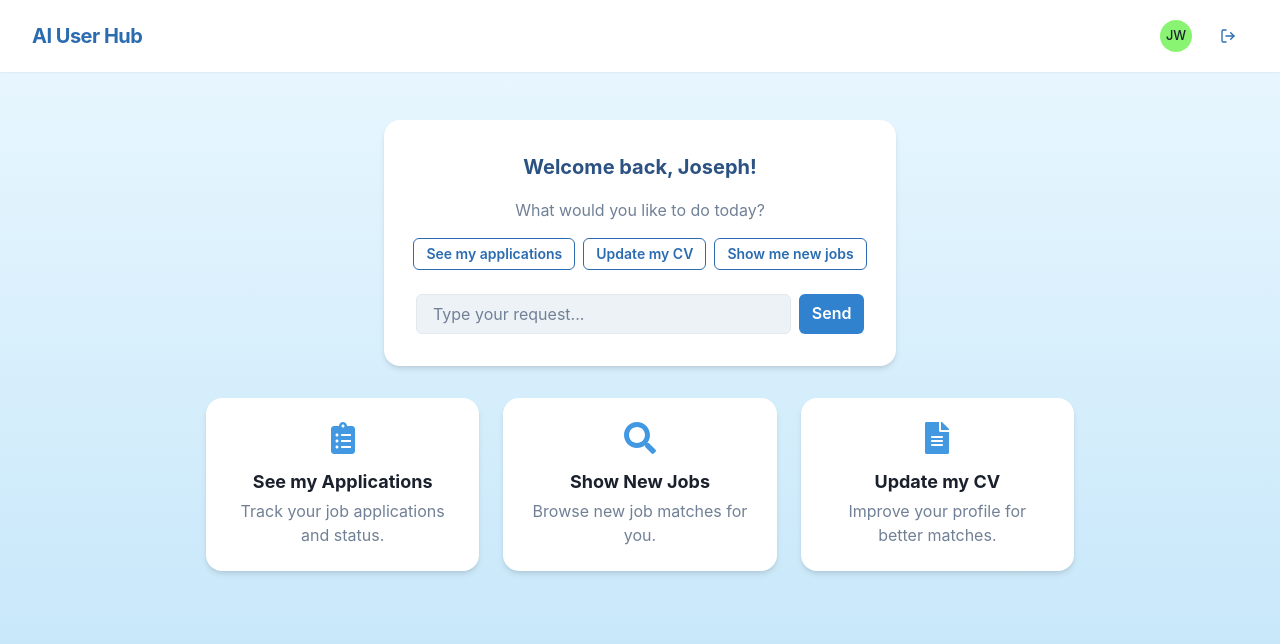
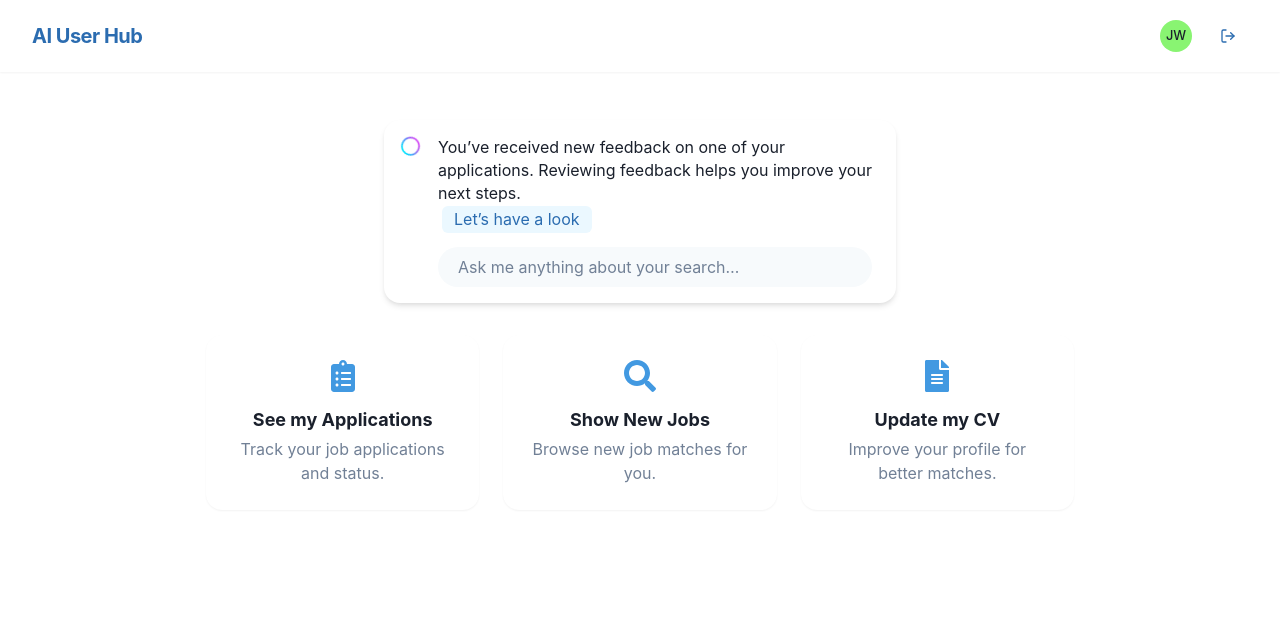
Before and after one commit to joseph-Woodland/ai-user-hub, a React (Vite) app: page / in a window 1280 px wide. Shown: the top 644 px of the page. Built offline with nearby package versions, Linux system fonts and the light colour scheme.

Commit message:
Styling updates to the AI chat box

```diff
--- a/src/App.jsx
+++ b/src/App.jsx
@@ -17,7 +17,7 @@ function App() {
   };
 
   return (
-    <Box minH="100vh" bgGradient="linear(to-b, blue.50, blue.100)">
+    <Box minH="100vh" bg="grey.50">
       <Header />
       <Box pt={12} display="flex" flexDirection="column" alignItems="center">
         <AIChatBox onSelect={handleSelect} />
--- a/src/components/AIChatBox.jsx
+++ b/src/components/AIChatBox.jsx
@@ -1,81 +1,260 @@
-import { Box, VStack, Input, Button, Text, HStack, useColorModeValue } from "@chakra-ui/react";
-import { useState } from "react";
+import { Box, Input, Button, HStack, useColorModeValue, Flex } from "@chakra-ui/react";
+import { useState, useEffect, useRef } from "react";
+import AiRing from "./AiRing";
 
-const SUGGESTIONS = [
-  "See my applications",
-  "Update my CV",
-  "Show me new jobs",
+// Example prompts with inline CTA text and a CTA "key"
+const PROMPTS = [
+  {
+    text: "You’ve received new feedback on one of your applications. Reviewing feedback helps you improve your next steps. ",
+    cta: "Let’s have a look",
+    action: "feedback"
+  },
+  {
+    text: "Congrats on submitting your first application, Joseph! Keeping track of your applications is the best way to stay on top of opportunities. ",
+    cta: "View your application status",
+    action: "applications"
+  },
+  {
+    text: "Nice work—10 applications sent! Reviewing where you stand can help you plan your next moves or follow up. ",
+    cta: "See your recent applications",
+    action: "applications"
+  },
+  {
+    text: "Welcome back, Joseph—we’ve missed you! There are updates and new jobs waiting for you since your last visit. ",
+    cta: "Catch up on what’s new",
+    action: "jobs"
+  },
+  {
+    text: "We noticed your CV could use a quick update. Adding a bit more detail can help you match with more roles. ",
+    cta: "Improve your CV now",
+    action: "cv"
+  },
+  {
+    text: "Looks like your search is pretty specific. Widening your filters could uncover more great roles. ",
+    cta: "Broaden your job search",
+    action: "search"
+  },
+  {
+    text: "Not much activity lately, Joseph. Want to discover new jobs or update your preferences? ",
+    cta: "Explore new opportunities",
+    action: "jobs"
+  }
 ];
+function ChatInput({ value, onChange, onSend }) {
+  const [isFocused, setIsFocused] = useState(false);
+  const inputBg = useColorModeValue("gray.50", "gray.800");
+  const focusRing = useColorModeValue("0 0 0 2px #4299e1", "0 0 0 2px #63b3ed");
+
+  return (
+    <Box
+      position="relative"
+      w="100%"
+      mt={2}
+    >
+      <Input
+        value={value}
+        onChange={onChange}
+        onKeyDown={e => {
+          if (e.key === "Enter" && value.trim()) {
+            onSend(value);
+          }
+        }}
+        placeholder="Ask me anything about your search…"
+        bg={inputBg}
+        border="none"
+        borderRadius="full"
+        px={5}
+        py={3}
+        fontSize="md"
+        boxShadow={isFocused ? focusRing : "none"}
+        transition="box-shadow 0.2s"
+        _focusVisible={{
+          boxShadow: focusRing,
+          outline: "none",
+        }}
+        onFocus={() => setIsFocused(true)}
+        onBlur={() => setIsFocused(false)}
+        pr="2.5em"
+      />
+      {/* Animated listening dot */}
+      {value && (
+        <Box
+          position="absolute"
+          right={5}
+          top="50%"
+          transform="translateY(-50%)"
+          fontSize="lg"
+          color="blue.400"
+          opacity={0.7}
+          pointerEvents="none"
+        >
+          <span className="dot-typing">...</span>
+        </Box>
+      )}
+      <style>
+        {`
+          .dot-typing::after {
+            content: '';
+            display: inline-block;
+            width: 1.2em;
+            height: 1.2em;
+            border-radius: 50%;
+            background: currentColor;
+            opacity: 0.4;
+            animation: dot-pulse 1s infinite linear alternate;
+            margin-left: 0.3em;
+          }
+          @keyframes dot-pulse {
+            0% { opacity: 0.2; transform: scale(0.9);}
+            100% { opacity: 1; transform: scale(1.2);}
+          }
+        `}
+      </style>
+    </Box>
+  );
+}
 
 function AIChatBox({ onSelect }) {
   const [input, setInput] = useState("");
-  const bg = useColorModeValue("white", "gray.700");
+  const [displayed, setDisplayed] = useState(""); // just a string, not array!
+  const [isTyping, setIsTyping] = useState(true);
+  const [promptIdx, setPromptIdx] = useState(0);
 
-  const handleSuggestion = (text) => {
-    setInput("");
-    onSelect(text.toLowerCase().includes("application") ? "applications"
-      : text.toLowerCase().includes("cv") ? "cv"
-      : text.toLowerCase().includes("job") ? "jobs"
-      : text
-    );
-  };
+  const prompt = PROMPTS[promptIdx];
+  const fullMsg = prompt.text + prompt.cta;
+  const ctaStart = fullMsg.indexOf(prompt.cta);
+
+  // Robust typing effect (no ghosts, no doubles)
+  useEffect(() => {
+    setDisplayed("");
+    setIsTyping(true);
+    let idx = 0;
+    let active = true;
+    function typeNext() {
+      if (!active) return;
+      setDisplayed(fullMsg.slice(0, idx + 1));
+      idx++;
+      if (idx < fullMsg.length) {
+        const delay = 22 + Math.random() * 28;
+        setTimeout(typeNext, delay);
+      } else {
+        setIsTyping(false);
+      }
+    }
+    typeNext();
+    return () => { active = false; };
+    // eslint-disable-next-line
+  }, [promptIdx, fullMsg]);
 
   const handleSend = () => {
     if (input.trim()) {
-      onSelect(
-        input.toLowerCase().includes("application") ? "applications"
-        : input.toLowerCase().includes("cv") ? "cv"
-        : input.toLowerCase().includes("job") ? "jobs"
-        : input
-      );
+      onSelect(input.trim().toLowerCase());
       setInput("");
     }
   };
 
+  const handleCtaClick = () => {
+    onSelect(prompt.action);
+  };
+
+  // For demo: click AI ring to cycle prompts
+  const cyclePrompt = () => {
+    if (!isTyping) {
+      setPromptIdx((prev) => (prev + 1) % PROMPTS.length);
+    }
+  };
+
+  const chatBg = useColorModeValue("white", "gray.100");
+  const aiTextColor = useColorModeValue("blue.700", "blue.200");
+  const ctaBg = useColorModeValue("blue.50", "blue.700");
+  const ctaColor = useColorModeValue("blue.600", "white");
+
+  // For styling the CTA
+  const ctaWritten = displayed.slice(ctaStart);
+  const beforeCta = displayed.slice(0, ctaStart);
+
   return (
-    <Box
-      bg={bg}
+    <Flex
+      bg={chatBg}
       shadow="md"
-      p={8}
       rounded="2xl"
       maxW="lg"
       width="100%"
       mb={8}
-      textAlign="center"
+      px={6}
+      py={4}
       mx="auto"
+      minH="76px"
+      position="relative"
     >
-      <VStack spacing={4}>
-        <Text fontSize="xl" fontWeight="bold" color="blue.700">
-          Welcome back, Joseph!
-        </Text>
-        <Text color="gray.500">What would you like to do today?</Text>
-        <HStack spacing={2}>
-          {SUGGESTIONS.map((s) => (
+      {/* AI Ring fixed in top left */}
+      <Box
+        position="absolute"
+        top={4}
+        left={4}
+        zIndex={2}
+        onClick={cyclePrompt}
+        style={{ cursor: "pointer" }}
+      >
+        <AiRing style={{ height: 20, width: 20 }} />
+      </Box>
+      <Box  pl="30px" minH="40px" display="flex" flexDirection="column" justifyContent="center">
+        <span
+          style={{
+            display: "inline-flex",
+            alignItems: "center",
+            flexWrap: "wrap",
+            fontSize: "1rem",
+            color: aiTextColor,
+            minHeight: "28px",
+            marginBottom: "0.25rem",
+            lineHeight: 1.45
+          }}
+        >
+          <span>{beforeCta}</span>
+          {ctaWritten.length > 0 && (
             <Button
-              key={s}
-              colorScheme="blue"
               size="sm"
-              variant="outline"
-              onClick={() => handleSuggestion(s)}
+              variant="ghost"
+              onClick={handleCtaClick}
+              bg={ctaBg}
+              color={ctaColor}
+              _hover={{ bg: ctaBg, opacity: 0.85 }}
+              px={3}
+              py={1}
+              ml={1}
+              mb="2px"
+              borderRadius="md"
+              h="auto"
+              fontWeight="normal"
+              fontSize="md"
+              style={{ lineHeight: "1.2", transition: "background 0.2s" }}
+              isDisabled={isTyping || ctaWritten.length < prompt.cta.length}
+              tabIndex={isTyping ? -1 : 0}
             >
-              {s}
+              <span>
+                {ctaWritten}
+                {isTyping && <span style={{ opacity: 0.6, marginLeft: 2 }}>|</span>}
+              </span>
             </Button>
-          ))}
-        </HStack>
-        <HStack w="100%" pt={2}>
-          <Input
-            placeholder="Type your request..."
-            value={input}
-            onChange={(e) => setInput(e.target.value)}
-            onKeyDown={(e) => e.key === "Enter" && handleSend()}
-            bg={useColorModeValue("gray.100", "gray.800")}
-          />
-          <Button colorScheme="blue" onClick={handleSend}>
-            Send
-          </Button>
-        </HStack>
-      </VStack>
-    </Box>
+          )}
+          {isTyping && displayed.length < ctaStart &&
+            <span style={{
+              opacity: 0.6, marginLeft: 2,
+              animation: "blink 1s steps(2, start) infinite"
+            }}>|</span>
+          }
+        </span>
+<ChatInput
+  value={input}
+  onChange={e => setInput(e.target.value)}
+  onSend={val => {
+    onSelect(val.trim().toLowerCase());
+    setInput("");
+  }}
+/>
+      </Box>
+    </Flex>
   );
 }
 
--- a/src/components/ActionCards.jsx
+++ b/src/components/ActionCards.jsx
@@ -23,8 +23,9 @@ const ACTIONS = [
 ];
 
 function ActionCards({ onSelect }) {
-  const cardBg = useColorModeValue("white", "gray.700");
-  const hoverBg = useColorModeValue("blue.50", "gray.600");
+  const cardBg = useColorModeValue("white", "gray.50");
+  const hoverBg = useColorModeValue("blue.50", "gray.100");
+  const accent = useColorModeValue("blue.400", "blue.300");
 
   return (
     <SimpleGrid columns={[1, null, 3]} spacing={6} mb={8} px={4} maxW="900px" mx="auto">
@@ -32,8 +33,10 @@ function ActionCards({ onSelect }) {
         <Box
           key={action.key}
           bg={cardBg}
-          _hover={{ bg: hoverBg, transform: "translateY(-4px)", shadow: "lg" }}
-          shadow="md"
+          _hover={{ bg: hoverBg, borderColor: accent, transform: "translateY(-2px) scale(1.03)", boxShadow: "xl" }}
+          border="1px solid"
+          borderColor="transparent"
+          shadow="sm"
           rounded="2xl"
           p={6}
           textAlign="center"
@@ -41,7 +44,7 @@ function ActionCards({ onSelect }) {
           transition="all 0.2s"
           onClick={() => onSelect(action.key)}
         >
-          <Icon as={action.icon} boxSize={8} color="blue.400" mb={2} />
+          <Icon as={action.icon} boxSize={8} color={accent} mb={2} />
           <Text fontWeight="bold" fontSize="lg" mb={1}>
             {action.label}
           </Text>
--- a/src/components/AiRing.jsx
+++ b/src/components/AiRing.jsx
@@ -6,7 +6,7 @@ const spin = keyframes`
   100% { transform: rotate(360deg); }
 `;
 
-export default function AiRing({ size = "40px" }) {
+export default function AiRing({ size = "20px" }) {
   return (
     <Box
       width={size}
```
